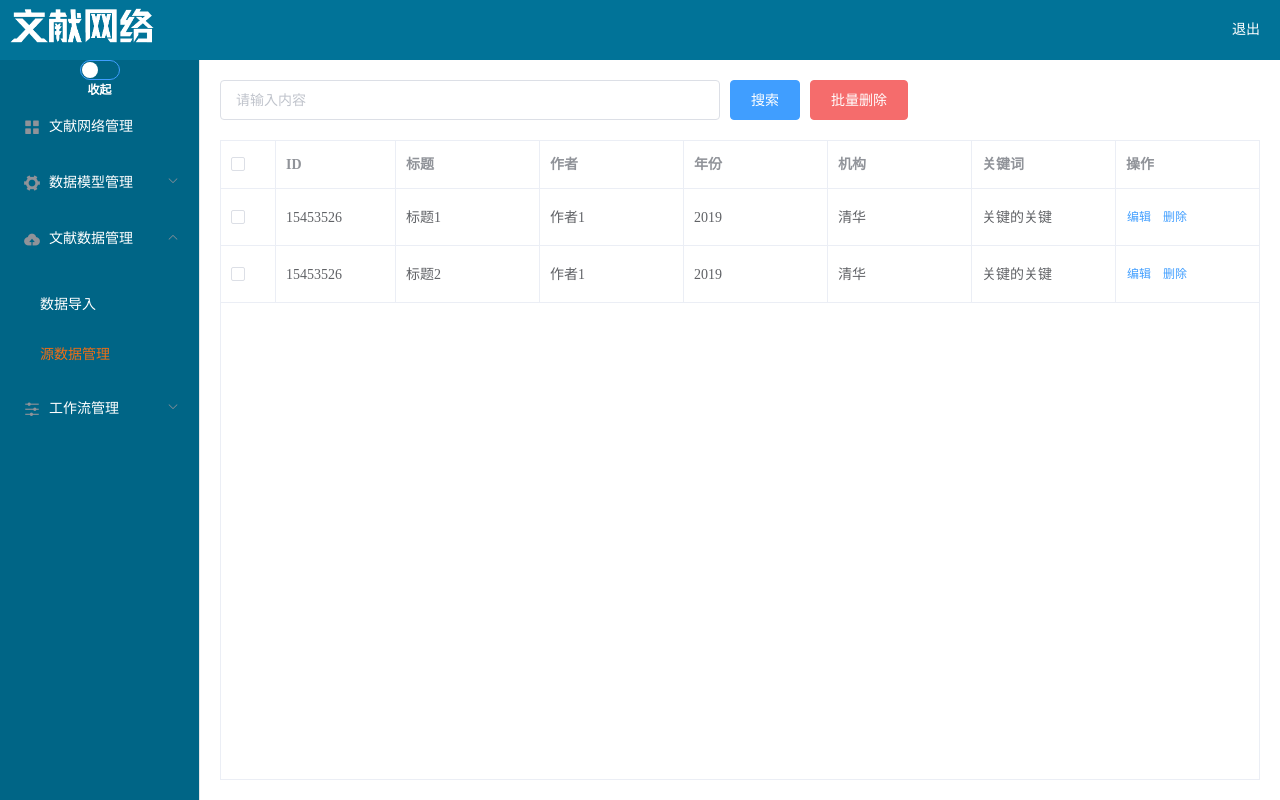
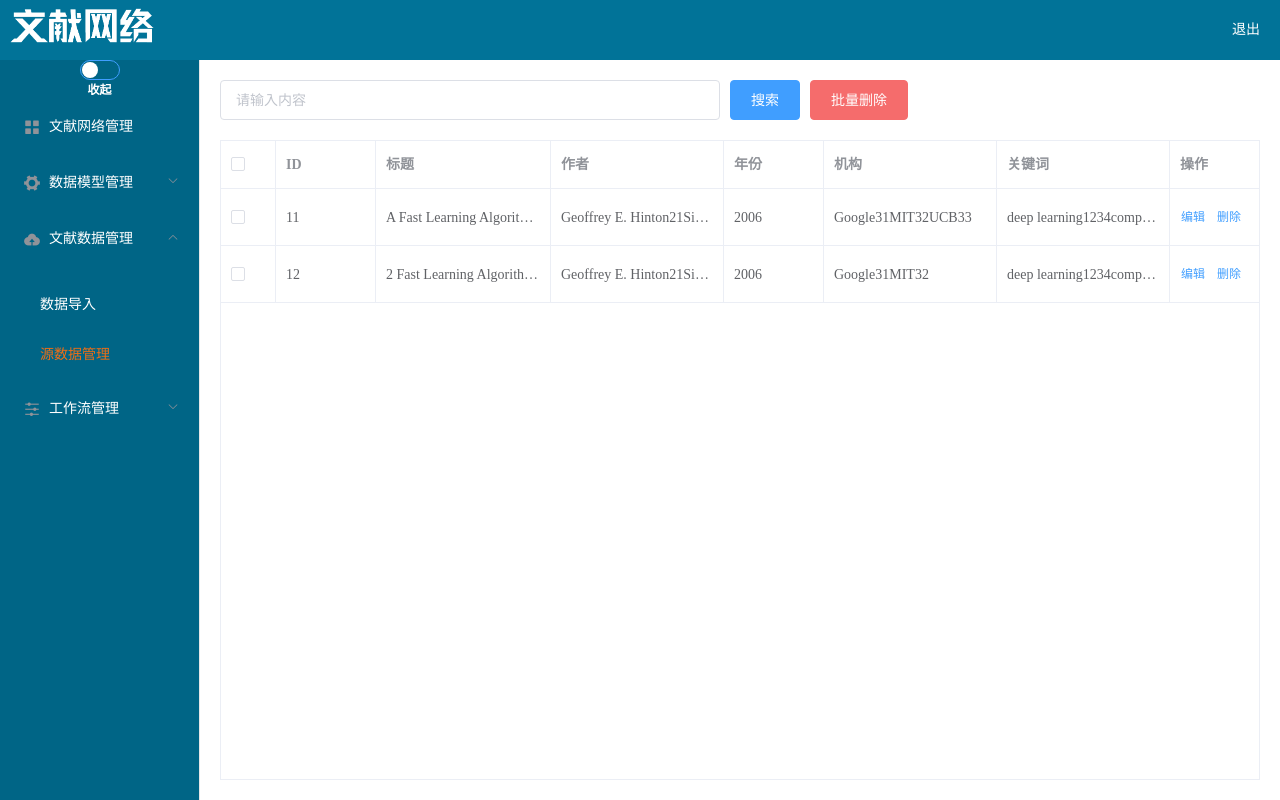
Before and after one commit to xiaobao999/netBack111, a Vue app: page /management in a window 1280 px wide. Built offline with nearby package versions, Linux system fonts and the light colour scheme; data requests are answered from the project's data file; sample sign-in values are in the browser's storage.

Commit message:
各种修改

```diff
--- a/db.json
+++ b/db.json
@@ -1,39 +1,43 @@
 {
   "netment": [
-    {
-      "atlasname": "1",
-      "atlasfounder": "1",
-      "atlastime": "11255",
-      "atlasfield": "1",
-      "id": 2
-    },
-    {
-      "atlasname": "27894",
-      "atlasfounder": "2",
-      "atlastime": "2",
-      "atlasfield": "2",
-      "id": 3
-    },
-    {
-      "atlasname": "3",
-      "atlasfounder": "3555",
-      "atlastime": "3",
-      "atlasfield": "3",
-      "id": 4
-    },
-    {
-      "atlasname": "4",
-      "atlasfounder": "4",
-      "atlastime": "4",
-      "atlasfield": "4111",
-      "id": 6
-    },
     {
       "atlasname": "8",
       "atlasfounder": "7",
       "atlastime": "7",
       "atlasfield": "7",
       "id": 9
+    },
+    {
+      "atlasname": "41456",
+      "atlasfounder": "456",
+      "atlastime": "456",
+      "atlasfield": "456456",
+      "id": 11
+    },
+    {
+      "atlasname": "46",
+      "atlasfounder": "54",
+      "atlastime": "4",
+      "atlasfield": "4",
+      "id": 12
+    },
+    {
+      "atlastime": "2019-09-16T01:17:54.000Z",
+      "id": 13
+    },
+    {
+      "atlasname": "456",
+      "atlasfounder": "456",
+      "atlastime": "2019-09-16T03:50:53.000Z",
+      "atlasfield": "4565",
+      "id": 14
+    },
+    {
+      "atlasname": "1111111111",
+      "atlasfounder": "1111111",
+      "atlastime": "2019-09-16T03:51:14.000Z",
+      "atlasfield": "1111111",
+      "id": 15
     }
   ],
   "tree_author": [
@@ -373,10 +377,11 @@
     },
     {
       "name": "1111",
-      "date": "123123",
+      "date": "2019-09-16T01:08:40.000Z",
       "person": "12123",
       "explain": "123123",
-      "id": 2
+      "id": 2,
+      "date1": "2019-09-16T01:05:50.000Z"
     },
     {
       "name": "123",
@@ -384,26 +389,13 @@
       "person": "123",
       "explain": "123",
       "id": 3
-    }
-  ],
-  "management": [
-    {
-      "id": 1,
-      "uid": "15453526",
-      "title": "标题1",
-      "author": "作者1",
-      "year": "2019",
-      "mechanism": "清华",
-      "keyword": "关键的关键"
     },
     {
-      "id": 2,
-      "uid": "15453526",
-      "title": "标题2",
-      "author": "作者1",
-      "year": "2019",
-      "mechanism": "清华",
-      "keyword": "关键的关键"
+      "name": "465",
+      "date": "2019-09-16T01:07:37.000Z",
+      "person": "456",
+      "explain": "456",
+      "id": 4
     }
   ],
   "progress": [
@@ -411,7 +403,7 @@
       "id": 1,
       "date": "52156321258",
       "name": 10,
-      "state": "完好",
+      "state": "启动",
       "mechanism": "北京大学",
       "startup": true
     },
@@ -419,15 +411,15 @@
       "id": 2,
       "date": "52156321258",
       "name": 29,
-      "state": "完好",
+      "state": "停止",
       "mechanism": "北京大学",
       "startup": true
     },
     {
       "id": 3,
       "date": "52156321258",
-      "name": 57,
-      "state": "完好",
+      "name": 100,
+      "state": "完成",
       "mechanism": "北京大学",
       "startup": false
     },
@@ -435,9 +427,25 @@
       "id": 4,
       "date": "52156321258",
       "name": 52,
-      "state": "完好",
+      "state": "启动",
       "mechanism": "北京大学",
       "startup": true
+    },
+    {
+      "date": "52156321258",
+      "id": 10,
+      "mechanism": "北京大学",
+      "name": 10,
+      "startup": true,
+      "state": "启动"
+    },
+    {
+      "date": "52156321258",
+      "id": 11,
+      "mechanism": "北京大学",
+      "name": 0,
+      "startup": true,
+      "state": "启动"
     }
   ],
   "progresslog": [
@@ -493,102 +501,67 @@
       "company": "北京"
     },
     {
-      "name": "",
-      "type": "",
+      "name": "12345",
+      "type": "计算类型",
       "Ename": "",
       "othername": "",
-      "company": "",
-      "id": 4
+      "company": "4564",
+      "alias": "456",
+      "id": 15
     },
     {
-      "name": "1",
+      "name": "123",
       "type": "数组型",
       "Ename": "",
       "othername": "",
-      "company": "1",
-      "alias": "1",
-      "id": 5
+      "company": "123",
+      "alias": "123",
+      "id": 17
     },
     {
-      "name": "654",
+      "name": "123",
       "type": "计算类型",
       "Ename": "",
       "othername": "",
-      "company": "546",
-      "alias": "546",
-      "id": 6
+      "company": "123",
+      "alias": "123",
+      "id": 18
     },
     {
-      "name": "1",
+      "name": "123",
+      "type": "计算类型",
+      "Ename": "",
+      "othername": "",
+      "company": "456",
+      "alias": "456",
+      "id": 7
+    },
+    {
+      "name": "123",
       "type": "数组型",
       "Ename": "",
       "othername": "",
-      "company": "1",
-      "alias": "1",
-      "id": 7
+      "company": "123",
+      "alias": "123",
+      "id": 8
     },
     {
-      "name": "1",
+      "name": "456",
+      "type": "计算类型",
+      "Ename": "",
+      "othername": "",
+      "company": "456",
+      "alias": "456",
+      "id": 9
+    },
+    {
+      "name": "4596789",
       "type": "数组型",
       "Ename": "",
       "othername": "",
-      "company": "1",
-      "alias": "1",
-      "id": 8
-    },
-    {
-      "name": "1",
-      "type": "计算类型",
-      "Ename": "",
-      "othername": "",
-      "company": "1",
-      "alias": "1",
-      "id": 9
-    },
-    {
-      "name": "1",
-      "type": "数组型",
-      "Ename": "",
-      "othername": "",
-      "company": "1",
-      "alias": "1",
+      "company": "456",
+      "alias": "456",
       "id": 10
-    },
-    {
-      "name": "1",
-      "type": "数组型",
-      "Ename": "",
-      "othername": "",
-      "company": "1",
-      "alias": "1",
-      "id": 11
-    },
-    {
-      "name": "1",
-      "type": "日期",
-      "Ename": "",
-      "othername": "",
-      "company": "1",
-      "alias": "1",
-      "id": 12
-    },
-    {
-      "name": "1",
-      "type": "",
-      "Ename": "",
-      "othername": "",
-      "company": "1",
-      "alias": "1",
-      "id": 13
-    },
-    {
-      "name": "1",
-      "type": "",
-      "Ename": "",
-      "othername": "",
-      "company": "1",
-      "alias": "1",
-      "id": 14
     }
   ],
   "super": {
@@ -617,133 +590,163 @@
       "relationType": "非单值"
     },
     {
-      "id": 2,
-      "relationName": "配备（peiBei）",
-      "parentName": "概念1",
-      "relationOtherName": "主要关系",
+      "relationName": "456",
+      "parentName": "",
+      "relationOtherName": "456",
       "objectName": [
-        1,
-        2,
-        3,
-        4,
-        5,
-        6,
-        7,
-        8,
-        9,
-        0
-      ],
-      "relationType": "单值"
-    },
-    {
-      "relationName": "42",
-      "parentName": "42",
-      "relationOtherName": "4",
-      "objectName": [
-        "4"
+        "456",
+        "456"
       ],
       "relationType": "单值",
       "id": 3
+    }
+  ],
+  "management": [
+    {
+      "title": "A Fast Learning Algorithm for Deep Belief Nets",
+      "author": [
+        [
+          "Geoffrey E. Hinton",
+          21
+        ],
+        [
+          "Simon Osindero",
+          22
+        ],
+        [
+          "Yee Whye Teh",
+          23
+        ]
+      ],
+      "abstract": "We show how to use complementary priors to eliminate the explaining-away effects that make inference difficult in densely connected belief nets that have many hidden layers. Using complementary priors, we derive a fast, greedy algorithm that can learn deep, directed belief networks one layer at a time, provided the top two layers form an undirected associative memory. The fast, greedy algorithm is used to initialize a slower learning procedure that fine-tunes the weights using a contrastive version of the wake-sleep algorithm. After fine-tuning, a network with three hidden layers forms a very good generative model of the joint distribution of handwritten digit images and their labels. This generative model gives better digit classification than the best discriminative learning algorithms. The low-dimensional manifolds on which the digits lie are modeled by long ravines in the free-energy landscape of the top-level associative memory, and it is easy to explore these ravines by using the directed connections to display what the associative memory has in mind.",
+      "publisher": [
+        "Neural Computation",
+        41
+      ],
+      "pubyear": 2006,
+      "citation": 6538,
+      "affiliation": [
+        [
+          "Google",
+          31
+        ],
+        [
+          "MIT",
+          32
+        ],
+        [
+          "UCB",
+          33
+        ]
+      ],
+      "id": 11,
+      "topic": [
+        [
+          "deep learning",
+          1234
+        ],
+        [
+          "computer science",
+          2345
+        ],
+        [
+          "Neural Computation",
+          7890
+        ]
+      ],
+      "reference": [
+        [
+          "Training Invariant Support Vector Machines",
+          1234
+        ],
+        [
+          "On Contrastive Divergence Learning",
+          4567
+        ]
+      ],
+      "relation": [
+        [
+          "第一作者",
+          "author",
+          "Geoffrey E. Hinton",
+          1234
+        ],
+        [
+          "第一机构",
+          "affiliation",
+          "Google",
+          21234
+        ]
+      ]
     },
     {
-      "relationName": "4",
-      "parentName": "4",
-      "relationOtherName": "4",
-      "objectName": [
-        "4"
+      "title": "2 Fast Learning Algorithm for Deep Belief Nets",
+      "author": [
+        [
+          "Geoffrey E. Hinton",
+          21
+        ],
+        [
+          "Simon Osindero",
+          22
+        ]
       ],
-      "relationType": "单值",
-      "id": 4
-    },
-    {
-      "relationName": "4",
-      "parentName": "4",
-      "relationOtherName": "4",
-      "objectName": [
-        "4"
+      "abstract": "We show how to use complementary priors to eliminate the explaining-away effects that make inference difficult in densely connected belief nets that have many hidden layers. Using complementary priors, we derive a fast, greedy algorithm that can learn deep, directed belief networks one layer at a time, provided the top two layers form an undirected associative memory. The fast, greedy algorithm is used to initialize a slower learning procedure that fine-tunes the weights using a contrastive version of the wake-sleep algorithm. After fine-tuning, a network with three hidden layers forms a very good generative model of the joint distribution of handwritten digit images and their labels. This generative model gives better digit classification than the best discriminative learning algorithms. The low-dimensional manifolds on which the digits lie are modeled by long ravines in the free-energy landscape of the top-level associative memory, and it is easy to explore these ravines by using the directed connections to display what the associative memory has in mind.",
+      "publisher": [
+        "Neural Computation",
+        41
       ],
-      "relationType": "单值",
-      "id": 5
-    },
-    {
-      "relationName": "4",
-      "parentName": "4",
-      "relationOtherName": "4",
-      "objectName": [
-        "4"
+      "pubyear": 2006,
+      "citation": 6538,
+      "affiliation": [
+        [
+          "Google",
+          31
+        ],
+        [
+          "MIT",
+          32
+        ]
       ],
-      "relationType": "单值",
-      "id": 6
-    },
-    {
-      "relationName": "11111",
-      "parentName": "11",
-      "relationOtherName": "1",
-      "objectName": [
-        "1"
+      "id": 12,
+      "topic": [
+        [
+          "deep learning",
+          1234
+        ],
+        [
+          "computer science",
+          2345
+        ],
+        [
+          "Neural Computation",
+          7890
+        ]
       ],
-      "relationType": "单值",
-      "id": 7
-    },
-    {
-      "relationName": "1",
-      "parentName": "1",
-      "relationOtherName": "1",
-      "objectName": [
-        "1"
+      "reference": [
+        [
+          "Training Invariant Support Vector Machines",
+          1234
+        ],
+        [
+          "On Contrastive Divergence Learning",
+          4567
+        ]
       ],
-      "relationType": "单值",
-      "id": 8
-    },
-    {
-      "relationName": "1",
-      "parentName": "1",
-      "relationOtherName": "1",
-      "objectName": [
-        "1"
-      ],
-      "relationType": "单值",
-      "id": 9
-    },
-    {
-      "relationName": "1",
-      "parentName": "1",
-      "relationOtherName": "1",
-      "objectName": [
-        "12"
-      ],
-      "relationType": "",
-      "id": 10
-    },
-    {
-      "relationName": "1",
-      "parentName": "1",
-      "relationOtherName": "1",
-      "objectName": [
-        "1"
-      ],
-      "relationType": "单值",
-      "id": 11
-    },
-    {
-      "relationName": "1",
-      "parentName": "1",
-      "relationOtherName": "1",
-      "objectName": [
-        "1"
-      ],
-      "relationType": "单值",
-      "id": 12
-    },
-    {
-      "relationName": "12",
-      "parentName": "1",
-      "relationOtherName": "1",
-      "objectName": [
-        "1"
-      ],
-      "relationType": "单值",
-      "id": 13
+      "relation": [
+        [
+          "第一作者",
+          "author",
+          "Geoffrey E. Hinton",
+          1234
+        ],
+        [
+          "第一机构",
+          "affiliation",
+          "Google",
+          21234
+        ]
+      ]
     }
   ]
 }
--- a/package.json
+++ b/package.json
@@ -15,6 +15,7 @@
     "element-ui": "^2.11.1",
     "jquery": "^3.4.1",
     "js-md5": "^0.7.3",
+    "mockjs": "^1.0.1-beta3",
     "vue": "^2.6.10",
     "vue-router": "^3.0.3",
     "vuex": "^3.1.1"
--- a/src/components/building.vue
+++ b/src/components/building.vue
@@ -1,12 +1,27 @@
 <template>
   <div class="building">
     <div class="bulid_lift">
-      <el-tree :data="data" node-key="id" default-expand-all :expand-on-click-node="false">
+      <el-tree
+        :data="data"
+        node-key="id"
+        default-expand-all
+        :expand-on-click-node="false"
+        @node-click="handleNodeClick"
+      >
         <span class="custom-tree-node" slot-scope="{ node, data }">
           <span>{{ node.label }}</span>
           <span v-if="!(data.pid)">
-            <el-button icon="el-icon-plus" circle size="mini" @click="() => append(data)"></el-button>
-            <el-button icon="el-icon-minus" circle size="mini" @click="() => remove(data)"></el-button>
+            <el-button icon="el-icon-plus" circle size="mini" @click.stop="() => append(data)"></el-button>
+          </span>
+          <span v-if="(data.pid)">
+            <el-button icon="el-icon-minus" circle size="mini" @click.stop="() => remove(data)"></el-button>
+            <el-button
+              icon="el-icon-edit"
+              circle
+              size="mini"
+              @click.stop="() => modifyconcept(data)"
+              title="点击修改名称"
+            ></el-button>
           </span>
         </span>
       </el-tree>
@@ -20,14 +35,18 @@
           <span class="building_right_title_Icon"></span>
           <span>概念名</span>
         </div>
-        <div>
-          <span>概念名：{{msg}}</span>
-          <span style="margin-left:20px">描述：{{describe}}</span>
+        <div class="concept_name">
+          <span>概念名：</span>
+          <el-input v-model="msg" :disabled="true"></el-input>
+          <span style="margin-left:20px">描述：</span>
+          <el-input v-model="describe" style="width:100%;">
+            <el-button slot="suffix" icon="el-icon-edit" circle @click="editdescribe"></el-button>
+          </el-input>
         </div>
       </div>
       <div class="build_main">
         <el-tabs v-model="activeName">
-          <el-tab-pane label="属性信息" name="first">
+          <el-tab-pane label="属性信息" name="属性信息">
             <div class="btngroup">
               <el-button type="primary" size="small" @click="addformAttribute">新增</el-button>
               <span style="float:right">共{{tableData.length}}条属性信息</span>
@@ -35,8 +54,8 @@
             <div class="build_content">
               <el-table :data="tableData" border stripe style="width: 100%" height="100%">
                 <el-scrollbar style="height: 100%;">
+                  <el-table-column prop="alias" label="属性别名"></el-table-column>
                   <el-table-column prop="name" label="属性名"></el-table-column>
-                  <el-table-column prop="alias" label="属性别名"></el-table-column>
                   <el-table-column prop="type" label="属性类型"></el-table-column>
                   <el-table-column prop="company" label="单位"></el-table-column>
                   <el-table-column fixed="right" label="操作" width="100">
@@ -68,6 +87,7 @@
                   <el-form-item label="单位">
                     <el-input v-model="form.company"></el-input>
                   </el-form-item>
+                  <!-- 类型下拉框属性类型值 -->
                   <el-form-item label="属性类型">
                     <el-select v-model="form.type" placeholder="请选择类型">
                       <el-option label="数组型" value="数组型"></el-option>
@@ -84,7 +104,7 @@
               </div>
             </div>
           </el-tab-pane>
-          <el-tab-pane label="关系信息" name="second">
+          <el-tab-pane label="关系信息" name="关系信息">
             <div class="btngroup">
               <el-button type="primary" size="small" @click="addrelation">新增</el-button>
               <span style="float:right">共{{relationTableData.length}}条属性信息</span>
@@ -92,7 +112,7 @@
             <div class="build_content">
               <el-table :data="relationTableData" border stripe style="width: 100%" height="100%">
                 <el-table-column prop="relationName" label="关系名"></el-table-column>
-                <el-table-column prop="parentName" label="所属概念"></el-table-column>
+                <!-- <el-table-column prop="parentName" label="所属概念"></el-table-column> -->
                 <el-table-column prop="relationOtherName" label="关系别名"></el-table-column>
                 <el-table-column prop="objectName" label="对象概念" min-width="150">
                   <!-- 多个tag -->
@@ -122,9 +142,9 @@
                   <el-form-item label="关系名">
                     <el-input v-model="relationform.relationName"></el-input>
                   </el-form-item>
-                  <el-form-item label="所属概念">
+                  <!-- <el-form-item label="所属概念">
                     <el-input v-model="relationform.parentName"></el-input>
-                  </el-form-item>
+                  </el-form-item>-->
                   <el-form-item label="关系别名">
                     <el-input v-model="relationform.relationOtherName"></el-input>
                   </el-form-item>
@@ -186,12 +206,27 @@ export default {
             {
               pid: 999,
               id: 1,
-              label: "属性信息"
+              label: "作者"
             },
             {
               pid: 999,
               id: 2,
-              label: "关系信息"
+              label: "机构"
+            },
+            {
+              pid: 999,
+              id: 3,
+              label: "主题"
+            },
+            {
+              pid: 999,
+              id: 4,
+              label: "文献"
+            },
+            {
+              pid: 999,
+              id: 5,
+              label: "出版物"
             }
           ]
         }
@@ -200,9 +235,9 @@ export default {
         children: "children",
         label: "label"
       },
-      msg: "概念1",
+      msg: "概念名",
       describe: "新概念",
-      activeName: "first",
+      activeName: "属性信息",
       tableData: [],
       formAttributeshow: false,
       form: {
@@ -220,6 +255,51 @@ export default {
     };
   },
   methods: {
+    editdescribe() {
+      this.$confirm("是否确定修改描述?", "提示", {
+        confirmButtonText: "确定",
+        cancelButtonText: "取消",
+        type: "warning"
+      })
+        .then(() => {
+          this.$message({
+            type: "success",
+            message: "修改成功!"
+          });
+          // tudo?
+        })
+        .catch(() => {
+          this.$message({
+            type: "info",
+            message: "取消修改"
+          });
+          // tudo?
+        });
+    },
+    modifyconcept(data) {
+      this.$prompt(`请输入节点名称(${data.label})`, "提示", {
+        confirmButtonText: "确定",
+        cancelButtonText: "取消"
+      })
+        .then(({ value }) => {
+          this.$message({
+            type: "success",
+            message: "修改成功"
+          });
+          this.msg = value;
+          data.label = value;
+        })
+        .catch(() => {
+          this.$message({
+            type: "info",
+            message: "取消修改"
+          });
+        });
+    },
+    handleNodeClick(data) {
+      const { label } = data;
+      this.msg = label;
+    },
     deleteship(e) {
       this.$confirm("是否确定删除?", "提示", {
         confirmButtonText: "确定",
@@ -319,7 +399,10 @@ export default {
     },
     // 删除子节点
     remove(data) {
-      data.children.pop();
+      const index = this.data[0].children.findIndex(function(item) {
+        return item.id == data.id;
+      });
+      this.data[0].children.splice(index, 1);
     },
     async handleClick(e) {
       this.formAttributeshow = true;
@@ -484,3 +567,27 @@ export default {
   }
 }
 </style>
+<style lang="less">
+.concept_name {
+  display: flex;
+  > span {
+    width: 80px;
+  }
+  .el-input {
+    height: 30px;
+    width: 150px;
+    input {
+      height: 24px !important;
+      line-height: 24px;
+    }
+  }
+  .el-button.is-circle {
+    padding: 4px;
+  }
+}
+.bulid_lift {
+  .el-button.is-circle {
+    padding: 3px;
+  }
+}
+</style>
--- a/src/components/progress.vue
+++ b/src/components/progress.vue
@@ -7,7 +7,12 @@
         <el-table-column prop="name" label="进度条">
           <template slot-scope="scope">
             <div :class="scope.row.startup?'dynamic':''">
-              <el-progress :percentage="scope.row.name" :stroke-width="20"></el-progress>
+              <el-progress
+                :percentage="scope.row.name"
+                :stroke-width="16"
+                :text-inside="true"
+                :color="customColorMethod"
+              ></el-progress>
             </div>
           </template>
         </el-table-column>
@@ -18,6 +23,7 @@
             <el-button type="text" size="small" @click="startup(scope.row)">启动</el-button>
             <el-button type="text" size="small" @click="stopit(scope.row)">停止</el-button>
             <el-button type="text" size="small" @click="open(scope.row)">日志</el-button>
+            <el-button type="text" size="small" @click="deleteprogress(scope.row)">删除</el-button>
           </template>
         </el-table-column>
       </el-table>
@@ -53,11 +59,20 @@ export default {
     this.getdata();
   },
   methods: {
+    customColorMethod(percentage) {
+      if (percentage == 100) {
+        return "#67c23a";
+      } else if (percentage < 100) {
+        return "#e6a23c";
+      }
+    },
     startup(e) {
       e.startup = true;
+      e.state = "启动";
     },
     stopit(e) {
       e.startup = false;
+      e.state = "停止";
     },
     handleClose() {},
     async open(e) {
@@ -74,6 +89,7 @@ export default {
     async getdata() {
       const res = await this.$http.get(`progress`);
       this.tableData = res.data;
+      console.log(res.data);
     },
     openanimation() {},
     closeanimation() {}
--- a/src/components/version.vue
+++ b/src/components/version.vue
@@ -2,7 +2,6 @@
   <div class="version">
     <div>
       <el-button type="primary" size="small" class @click="addEdition">保存当前版本</el-button>
-      <el-button type="primary" size="small" class>导出</el-button>
     </div>
     <div class="version_main">
       <el-table
@@ -21,6 +20,7 @@
             <!-- <el-button type="text" size="small">导出</el-button> -->
             <el-button type="text" size="small" @click="handleClick(scope.row)">编辑</el-button>
             <el-button type="text" size="small" @click="deleteRow(scope.row)">删除</el-button>
+            <el-button type="text" size="small" class>导出</el-button>
           </template>
         </el-table-column>
       </el-table>
@@ -40,7 +40,7 @@
               <el-input v-model="form.name"></el-input>
             </el-form-item>
             <el-form-item label="时间">
-              <el-input v-model="form.date"></el-input>
+              <el-date-picker v-model="form.date" type="datetime" placeholder="请选择时间"></el-date-picker>
             </el-form-item>
             <el-form-item label="创建人">
               <el-input v-model="form.person"></el-input>
```
Also changed, not shown: src/components/guration.vue (+18 -5 lines), src/components/management.vue (+12 -14 lines), src/components/netment.vue (+9 -6 lines), 1 other file (tests, documents, lock files or other folders).
